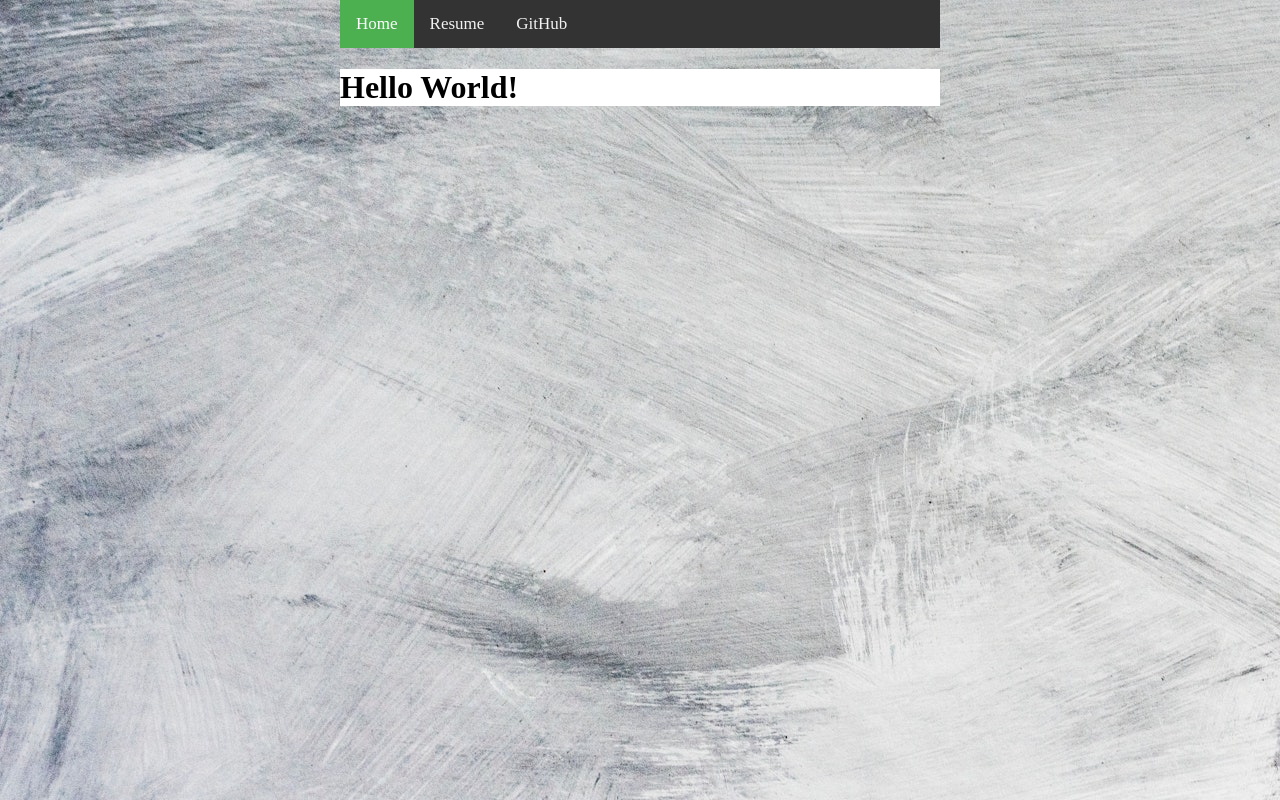
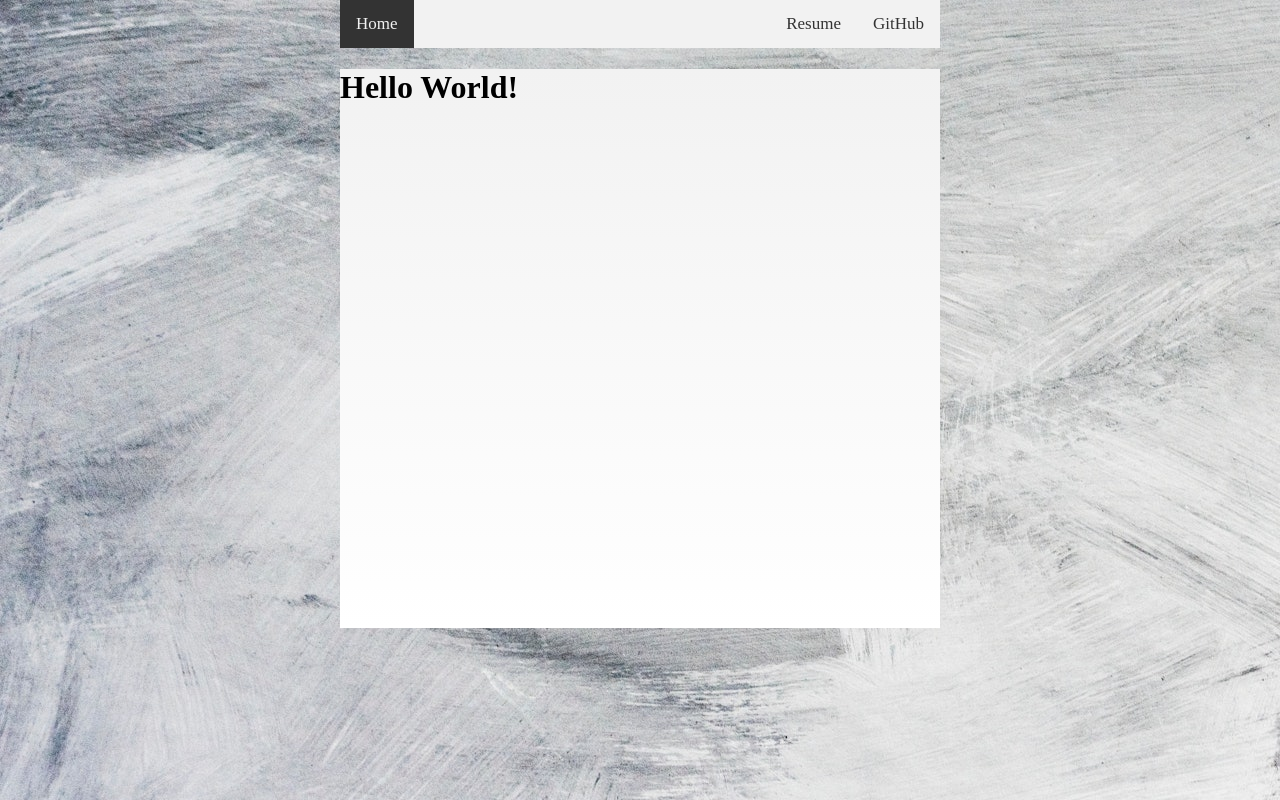
Before and after one commit to jsordone/jsordone.github.io, a plain HTML site: page index.html in a window 1280 px wide. Drawn offline with Linux system fonts and the light colour scheme.

Commit message:
Changed style of Nav Bar
Changed it from the black/green color to grey/off-white scheme

```diff
--- a/index.html
+++ b/index.html
@@ -9,8 +9,8 @@
 <body>
     <div class="topnav">
         <a class="active" href="index.html">Home</a>
+        <a href="index.html">GitHub</a>
         <a href="index.html">Resume</a>
-        <a href="index.html">GitHub</a>
     </div>
     <div id="content">
         <h1>Hello World!</h1>
--- a/style.css
+++ b/style.css
@@ -9,31 +9,37 @@ body {
 }
 
 #content {
-    background-color: white;
+    background: linear-gradient(#f2f2f2, white) no-repeat;
+    color: black;
+    padding-bottom: 500px;
 }
 
 /* Top Navigation Bar */
 .topnav {
     overflow: hidden;
-    background-color: #333;
+    background-color: #f2f2f2;
     margin: auto;
   }
-
+  /* Style the links inside the navigation bar */
   .topnav a {
-    float: left;
-    color: #f2f2f2;
+    float: right;
+    color: #333;
     text-align: center;
     padding: 14px 16px;
     text-decoration: none;
     font-size: 17px;
   }
-
+  /* Overide the style for the home button */
+  .topnav a:first-child {
+    float: left;
+  }
+  /* Style the links inside the navigation bar */
   .topnav a:hover {
     background-color: #ddd;
     color: black;
   }
-
+  /* Add a color to the active/current link */
   .topnav a.active {
-    background-color: #4CAF50;
-    color: white;
+    background-color: #333;
+    color: #f2f2f2;
   }
```
